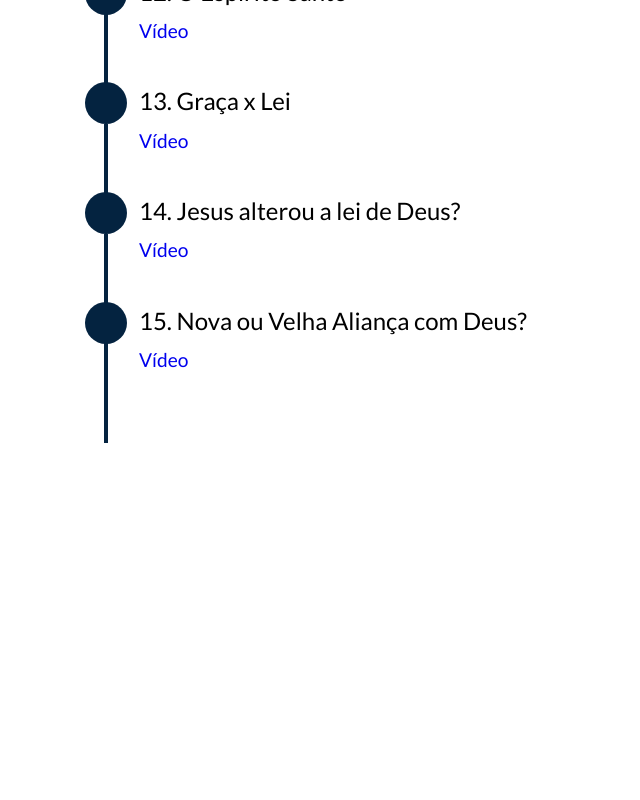
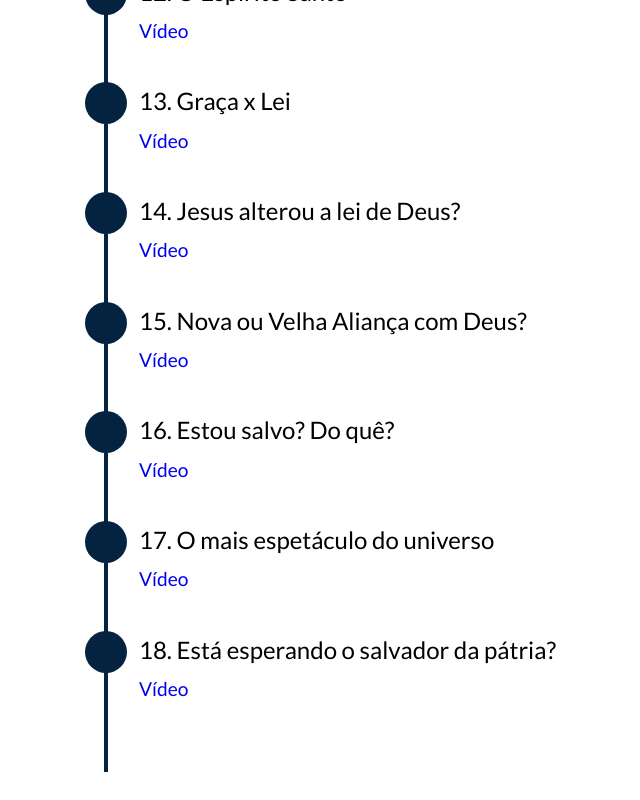
Before and after one commit to allangrds/classe-biblica-iasd-belem-sp, a Next.js app: page / in a window 1280 px wide. Shown: the part 2957-3757 px from the top of the page, without its empty margins (43-683 px from the left). Before the commit the page ends 3428 px from the top, so only its background shows below. Built offline with nearby package versions, Linux system fonts and the light colour scheme.

Commit message:
chore: update classes

```diff
--- a/components/Class/index.js
+++ b/components/Class/index.js
@@ -70,6 +70,18 @@ export default function Class() {
           title="15. Nova ou Velha Aliança com Deus?"
           link="https://www.youtube.com/watch?v=y3IkJnYOpEI"
         />
+        <ClassItem
+          title="16. Estou salvo? Do quê?"
+          link="https://www.youtube.com/watch?v=qeHOpygH-SU"
+        />
+        <ClassItem
+          title="17. O mais espetáculo do universo"
+          link="https://www.youtube.com/watch?v=FOz8Gu0m-4A"
+        />
+        <ClassItem
+          title="18. Está esperando o salvador da pátria?"
+          link="https://www.youtube.com/watch?v=MW_MjbKskeY"
+        />
       </div>
     </div>
   )
```
